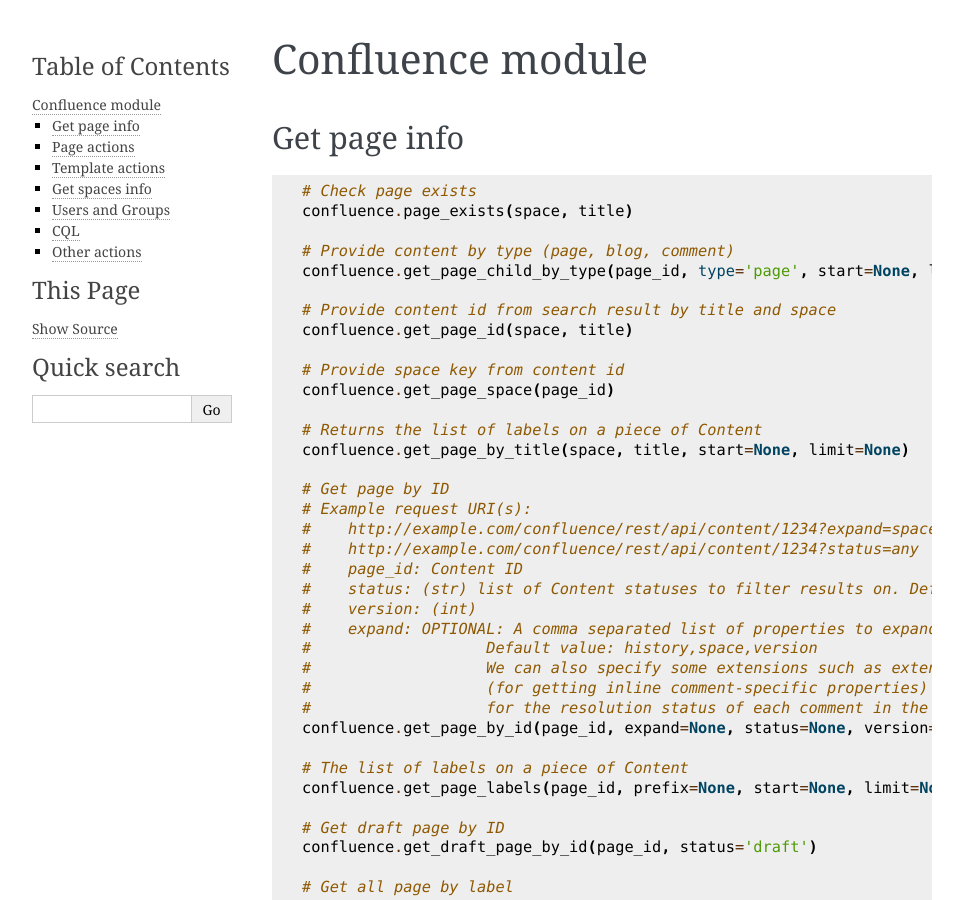
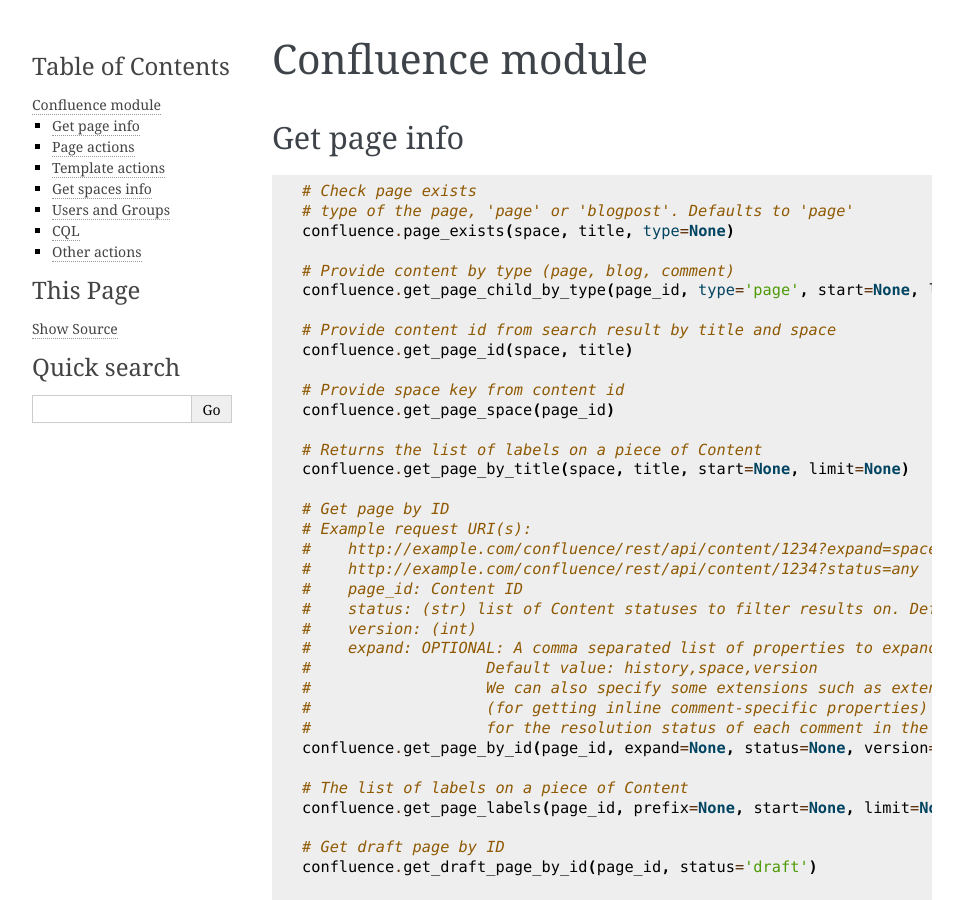
Before and after one commit to atlassian-api/atlassian-python-api, a Sphinx documentation site: the page built from docs/confluence.rst, in a window 1280 px wide and 900 px high. Shown: the whole window, without its empty margins (148-1111 px from the left). Built offline with Sphinx 7.4.7, drawn with Linux system fonts in a browser that asks for light colours.

Commit message:
Bump version and adjust docs

```diff
--- a/docs/confluence.rst
+++ b/docs/confluence.rst
@@ -7,7 +7,8 @@
 .. code-block:: python
 
     # Check page exists
-    confluence.page_exists(space, title)
+    # type of the page, 'page' or 'blogpost'. Defaults to 'page'
+    confluence.page_exists(space, title, type=None)
 
     # Provide content by type (page, blog, comment)
     confluence.get_page_child_by_type(page_id, type='page', start=None, limit=None, expand=None)
```
Also changed, not shown: 1 other file.
